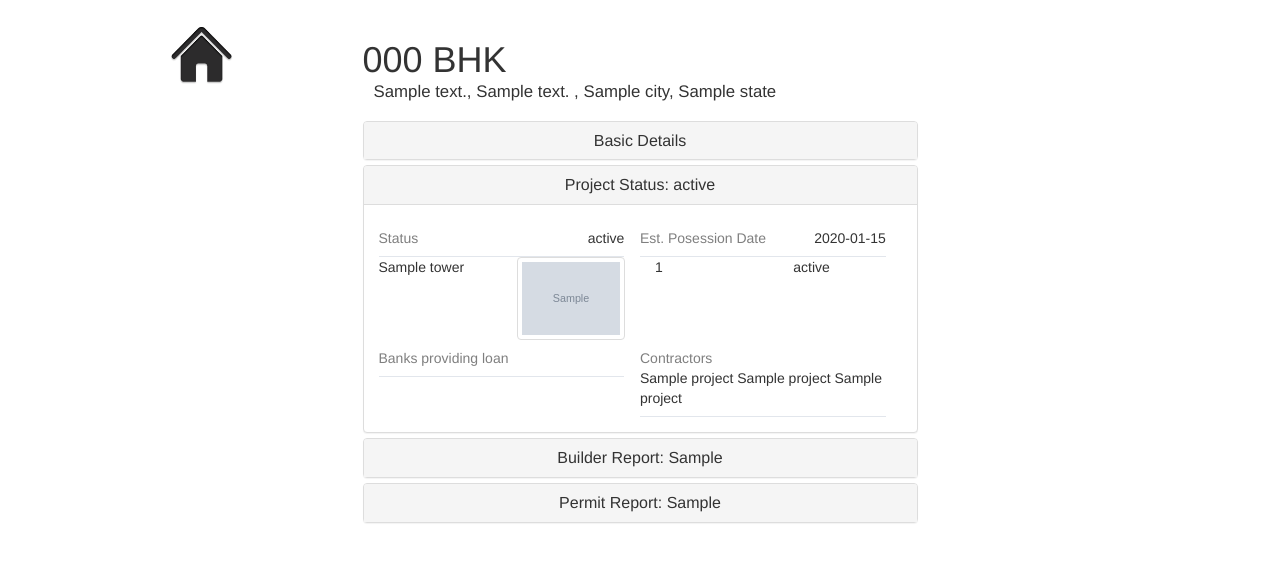
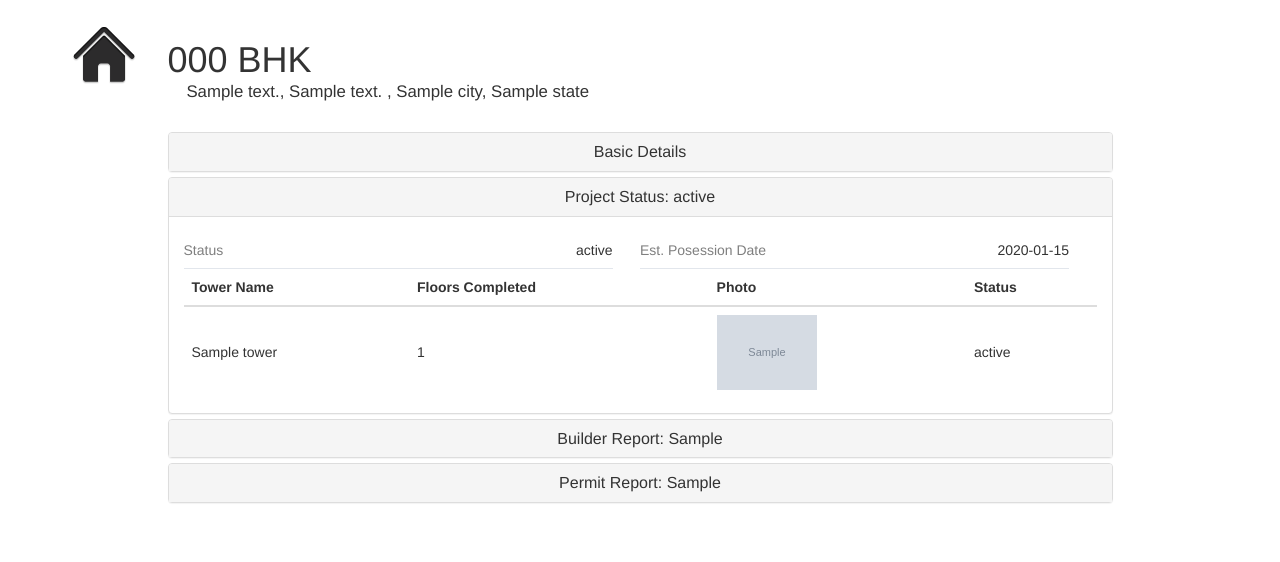
Before and after one commit to utkbansal/gharonda, a Django app: page /property/1/ in a window 1280 px wide, after a click that opens the changed part. Shown: the part 67-629 px from the top of the page. Run offline with Django 3.2, Linux system fonts and the light colour scheme; data comes from the database, SQL or seed files in the repository; tables that the repository leaves empty hold one stand-in row (values such as "Sample post"); grey boxes marked "Sample" are stand-in pictures; data that the repository does not hold is empty; some libraries are stand-ins or nearby versions.

Commit message:
Style fixes in Property details

```diff
--- a/properties/templates/details.html
+++ b/properties/templates/details.html
@@ -7,14 +7,13 @@
 {% endblock %}
 
 
-
 {% block content %}
     <div class="row">
-        <div class="col-md-1"></div>
+        {#        <div class="col-md-1"></div>#}
         <div class="col-md-1"><img src="{% static 'img/home.png' %}"
                                    class="img-responsive"></div>
-        <div class="col-md-1"></div>
-        <div class="col-md-6">
+        {#        <div class="col-md-1"></div>#}
+        <div class="col-md-10">
             <h1>{{ property.number_of_bedrooms }} BHK</h1>
 
             <div class="address">{{ property.address_line_one }}, {{ property.address_line_two }}
@@ -73,11 +72,6 @@
                     </div>
                     <div id="collapse2" class="panel-collapse collapse">
                         <div class="panel-body">
-                            {#                            <div class="row">#}
-                            {#                                <div class="col-md-4">Est. Posession Date</div>#}
-                            {#                                <div class="col-md-8">{{ property.project.estimated_possession_date }}</div>#}
-                            {#                            </div>#}
-                            {#                            <div class="row"></div>#}
                             <div class="wide">
                                 <div class="text">Status</div>
                                 <div class="value">{{ property.project.status }}</div>
@@ -86,36 +80,34 @@
                                 <div class="text">Est. Posession Date</div>
                                 <div class="value">{{ property.project.estimated_possession_date }}</div>
                             </div>
+                            <table class="table">
+                                <thead>
+                                <tr>
+                                    <th>Tower Name</th>
+                                    <th>Floors Completed</th>
+                                    <th>Photo</th>
+                                    <th>Status</th>
+                                </tr>
+                                </thead>
+                                <tbody>
+                                {% for tower in property.project.tower_set.all %}
+                                    <tr>
 
-                            <div class="row">
-                                {% for tower in property.project.tower_set.all %}
-                                    <div class="col-md-3">{{ tower.name }}</div>
-                                    <div class="col-md-3">
-                                        <a href="{{ MEDIA_URL }}{{ tower.image }}" target="_blank">
-                                            <img src="{{ MEDIA_URL }}{{ tower.image }}" class="img-thumbnail">
+                                        <td>{{ tower.name }}</td>
+                                        <td>{{ tower.floors_completed }}</td>
+                                        <td>
+                                            <a href= "{{ MEDIA_URL }}{{ tower.image }}" target="_blank">
+                                                <img src="{{ MEDIA_URL }}{{ tower.image }}"
+                                                     class="img-responsive"
+                                                     width="100px">
                                             </a>
-                                    </div>
-                                    <div class="col-md-3">{{ tower.floors_completed }}</div>
-                                    <div class="col-md-3">{{ tower.other_status }}</div>
+                                        </td>
+
+                                        <td>{{ tower.other_status }}</td>
+                                    </tr>
                                 {% endfor %}
-                            </div>
-                            <div class="wide">
-                                <div class="text">Banks providing loan</div>
-                                <div class="value">
-                                    {% for bank in property.project.bank.all %}
-                                        {{ bank.name }}
-                                    {% endfor %}
-                                </div>
-                            </div>
-                            <div class="wide">
-                                <div class="text">Contractors</div>
-                                <div class="value">
-                                    {{ property.project.contractor_name_1 }}
-                                    {{ property.project.contractor_name_2 }}
-                                    {{ property.project.contractor_name_3 }}
-                                </div>
-                            </div>
-
+                                </tbody>
+                            </table>
                         </div>
                     </div>
                 </div>
@@ -129,17 +121,29 @@
                     </div>
                     <div id="collapse3" class="panel-collapse collapse">
                         <div class="panel-body">
-                            {% for project in property.developer.developerproject_set.all %}
-                                <div class="wide">
-                                    <div class="text">{{ project.project_name }}</div>
-                                    <div class="value">{{ project.address }}
-                                        <br>
-                                        {{ project.status }}
-                                        {{ project.launch_date }}
-                                        {{ project.possession_date }}
-                                    </div>
-                                </div>
-                            {% endfor %}
+                            <table class="table">
+                                <thead>
+                                <tr>
+                                    <th>Project Name</th>
+                                    <th>Address</th>
+                                    <th>Status</th>
+                                    <th>Launch Date</th>
+                                    <th>Posession Date</th>
+                                </tr>
+                                </thead>
+                                <tbody>
+                                {% for project in property.developer.developerproject_set.all %}
+                                    <tr>
+                                        <td>{{ project.project_name }}</td>
+                                        <td>{{ project.address }}</td>
+                                        <td>{{ project.status }}</td>
+                                        <td>{{ project.launch_date }}</td>
+                                        <td>{{ project.possession_date }}</td>
+                                    </tr>
+                                {% endfor %}
+                                </tbody>
+                            </table>
+
                         </div>
                     </div>
                 </div>
@@ -153,20 +157,31 @@
                     </div>
                     <div id="collapse4" class="panel-collapse collapse">
                         <div class="panel-body">
-                            {% for permission in property.project.projectpermission_set.all %}
-                                <div class="wide">
-                                    <div class="text">{{ permission.permission }}</div>
-                                    <div class="value">{{ permission.value }} {{ permission.comment }}</div>
-                                    {#                                <div class="value">What to add here?</div>#}
-                                </div>
-                            {% endfor %}
+                            <table class="table">
+                                <thead>
+                                <tr>
+                                    <th>Permit Name</th>
+                                    <th>Status</th>
+                                    <th>Comment</th>
+                                </tr>
+                                </thead>
+                                <tbody>
+                                {% for permission in property.project.projectpermission_set.all %}
+                                    <tr>
+                                        <td>{{ permission.permission }}</td>
+                                        <td>{{ permission.value }}</td>
+                                        <td>{{ permission.comment }}</td>
+                                    </tr>
+                                {% endfor %}
+                                </tbody>
+                            </table>
                         </div>
                     </div>
                 </div>
             </div>
         </div>
     </div>
-    <div class="col-md-3"></div>
+    <div class="col-md-1"></div>
 
 
 {% endblock %}
--- a/static/css/detail.css
+++ b/static/css/detail.css
@@ -4,6 +4,11 @@
     border-bottom: 1px solid #e2e6ec;
     padding: 8px 0;
     margin-right: 3%;
+}
+.full-wide{
+    border-bottom: 1px solid #e2e6ec;
+    padding: 8px 0;
+    width: 100%;
 }
 
 .address{
@@ -27,3 +32,8 @@
 h1{
     margin-bottom: 0px;
 }
+
+.table{
+    border:  0px;
+    margin:  0%;
+}
```
